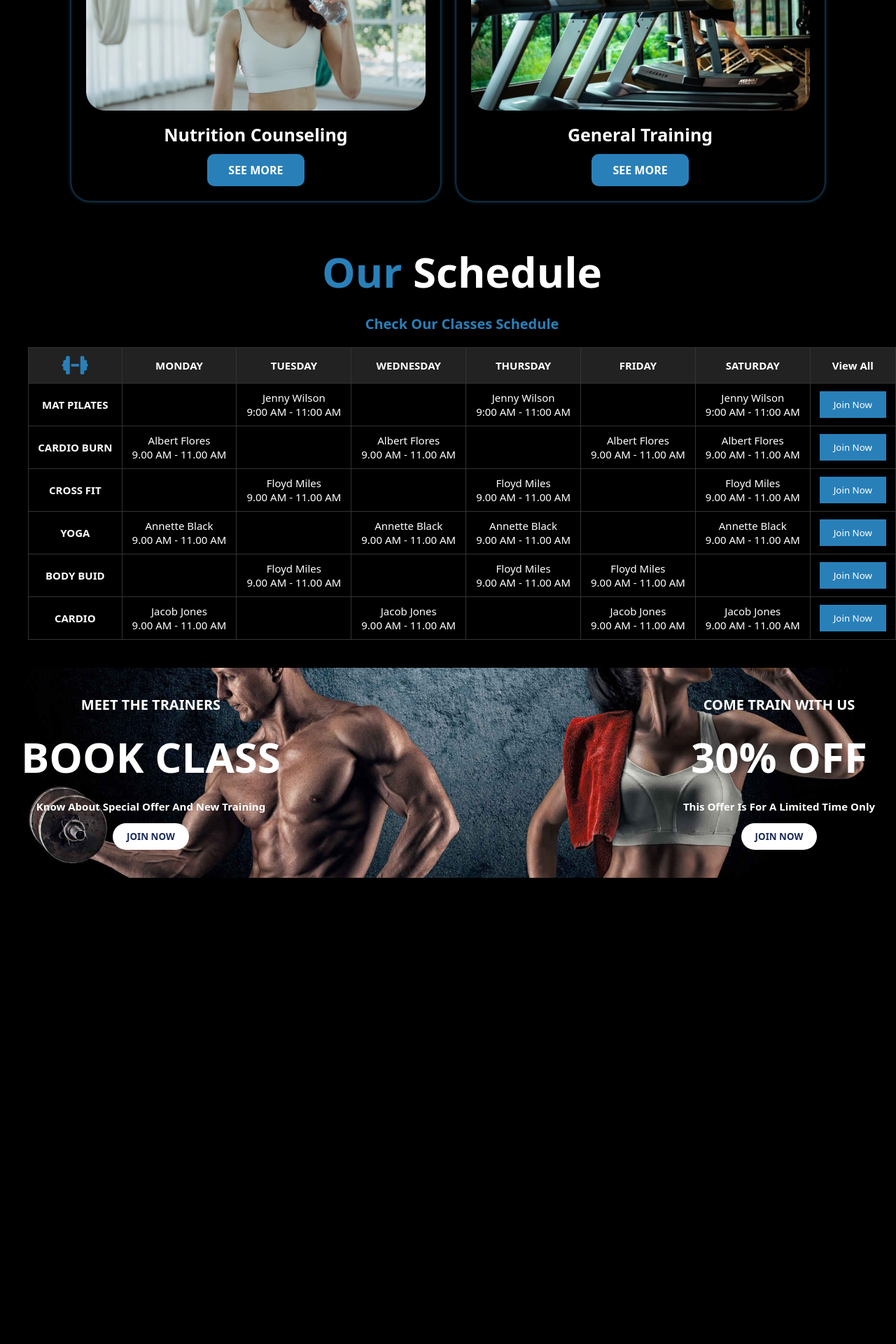
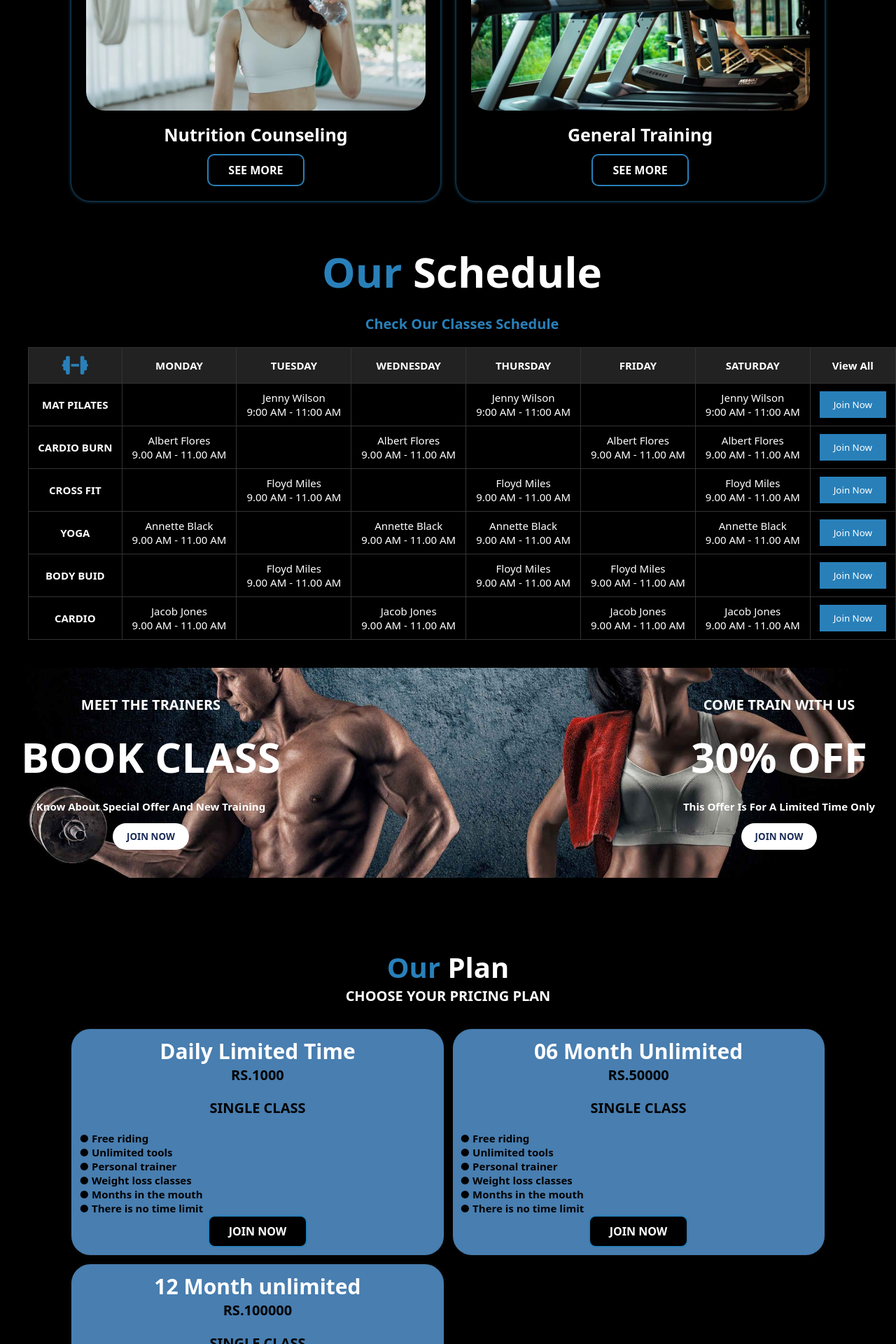
Before and after one commit to Shaini2003/Fitness-Center, a PHP site: page / in a window 1280 px wide. Shown: the part 3320-5240 px from the top of the page at 70% size. Before the commit the page ends 4574 px from the top, so only its background shows below. Run offline with PHP 8.4, Linux system fonts and the light colour scheme; some libraries are stand-ins or nearby versions.

Commit message:
seventh commit

```diff
--- a/index.html
+++ b/index.html
@@ -17,7 +17,7 @@
             <li><a href="#HOME">HOME</a></li>
             <li><a href="#SERVICES">SERVICES</a></li>
             <li><a href="#aboutus">ABOUT US</a></li>
-            <li><a href="#pricing">PRICING</a></li>
+            <li><a href="#PRICING">PRICING</a></li>
             <li><a href="#training">TRAINERS</a></li>
             <li><a href="#blog">BLOG</a></li>
         </ul>
@@ -27,7 +27,7 @@
         </div>
 
     </header>
-    <section class="home"id="HOME">
+    <section class="home" id="HOME">
         <video class="slide active" src="Media/a_Cinematic_Fitness_Video...SONY_FX6(1080p).mp4" autoplay muted
             loop></video>
         <video class="slide"
@@ -263,7 +263,55 @@
         </div>
     </div>
 
+<section class="PRICING" id="PRICING">
+    <h4 class="heading" style="font-size: 40px;">Our <span>Plan</span> </h4>
+    <h1 style="font-size: 20px;">CHOOSE YOUR PRICING PLAN</h1><br>
+        <div class="pricing-content">
+            <div class="rows">
+                <h3>Daily Limited Time</h3>
+                <h1>RS.1000</h1>
+                <h2>SINGLE CLASS</h2>
+                <ul>
+                    <li>● Free riding</li>
+                    <li>● Unlimited tools</li>
+                    <li>● Personal trainer</li>
+                    <li>● Weight loss classes</li>
+                    <li>● Months in the mouth</li>
+                    <li>● There is no time limit</li>
+                </ul>
+                <center><a href="#" class="list-btn">JOIN NOW</a></center>
+            </div>
 
+            <div class="rows">
+                <h3>06 Month Unlimited</h3>
+                <h1>RS.50000</h1>
+                <h2>SINGLE CLASS</h2>
+                <ul>
+                    <li>● Free riding</li>
+                    <li>● Unlimited tools</li>
+                    <li>● Personal trainer</li>
+                    <li>● Weight loss classes</li>
+                    <li>● Months in the mouth</li>
+                    <li>● There is no time limit</li>
+                </ul>
+                <center><a href="#" class="list-btn">JOIN NOW</a></center>
+            </div>
+            <div class="rows">
+                <h3>12 Month unlimited</h3>
+                <h1>RS.100000</h1>
+                <h2>SINGLE CLASS</h2>
+                <ul>
+                    <li>● Free riding</li>
+                    <li>● Unlimited tools</li>
+                    <li>● Personal trainer</li>
+                    <li>● Weight loss classes</li>
+                    <li>● Months in the mouth</li>
+                    <li>● There is no time limit</li>
+                </ul>
+                <center><a href="#" class="list-btn">JOIN NOW</a></center>
+            </div>
+        </div>
+</section>
     <script src="script.js"></script>
 </body>
 
--- a/style.css
+++ b/style.css
@@ -410,14 +410,19 @@ i{
     align-items: center;
     color: #ffffff;
   }
+  .banner:hover{
+    transform:scale(0.94);
+  }
 
   .content {
     text-align: center;
     padding: 30px;
+
   }
   .content h2{
     font-size: 20px;
   }
+
   .content h1{
     font-size: 60px;
   }
@@ -428,9 +433,64 @@ i{
 .banner-btn{
     color:#192a56;
     background-color: var(--text-color);
-    font-weight: 800;
+    font-weight: 900;
     border-radius: 25px;
 }
 .banner-btn:hover{
     background: #74b9ff;
 }
+.pricing-content{
+    display: grid;
+    height: 100%;
+    grid-template-columns: repeat(auto-fit,minmax(350px,auto));
+    align-items: center;
+    gap: 1.3rem;
+
+}
+.rows{
+    background-color:#487eb0;
+    border-radius: 27px;
+    border: 1px solid transparent;
+    box-shadow: 0 0 5px var(--snd-bg-color);
+    padding: 10px;
+    transition: all 0.5s ease;
+}
+.rows h3{
+    font-size: 30px;
+    text-align: center;
+}
+.rows h1{
+    font-size: 20px;
+    text-align: center;
+    color: var(--bg-color);
+    font-weight: 800;
+}
+.rows h2{
+    font-size: 20px;
+    text-align: center;
+    color: var(--bg-color);
+    font-weight: 700;
+}
+.rows ul{
+    text-align: justify;
+
+}
+.rows li{
+    color: var(--bg-color);
+    font-weight: 600;
+    font-size: 15px;
+    text-align: justify;
+}
+.list-btn{
+    color: var(--text-color);
+    background-color: var(--bg-color);
+
+}
+.list-btn:hover{
+    background-color: #2d3436;
+}
+.rows:hover{
+    border: 1px solid var(--main-color);
+    transform: translateY(-5px)scale(1.04);
+    cursor: pointer;
+}
```
Lines whose indentation alone changed are shown as unchanged.
